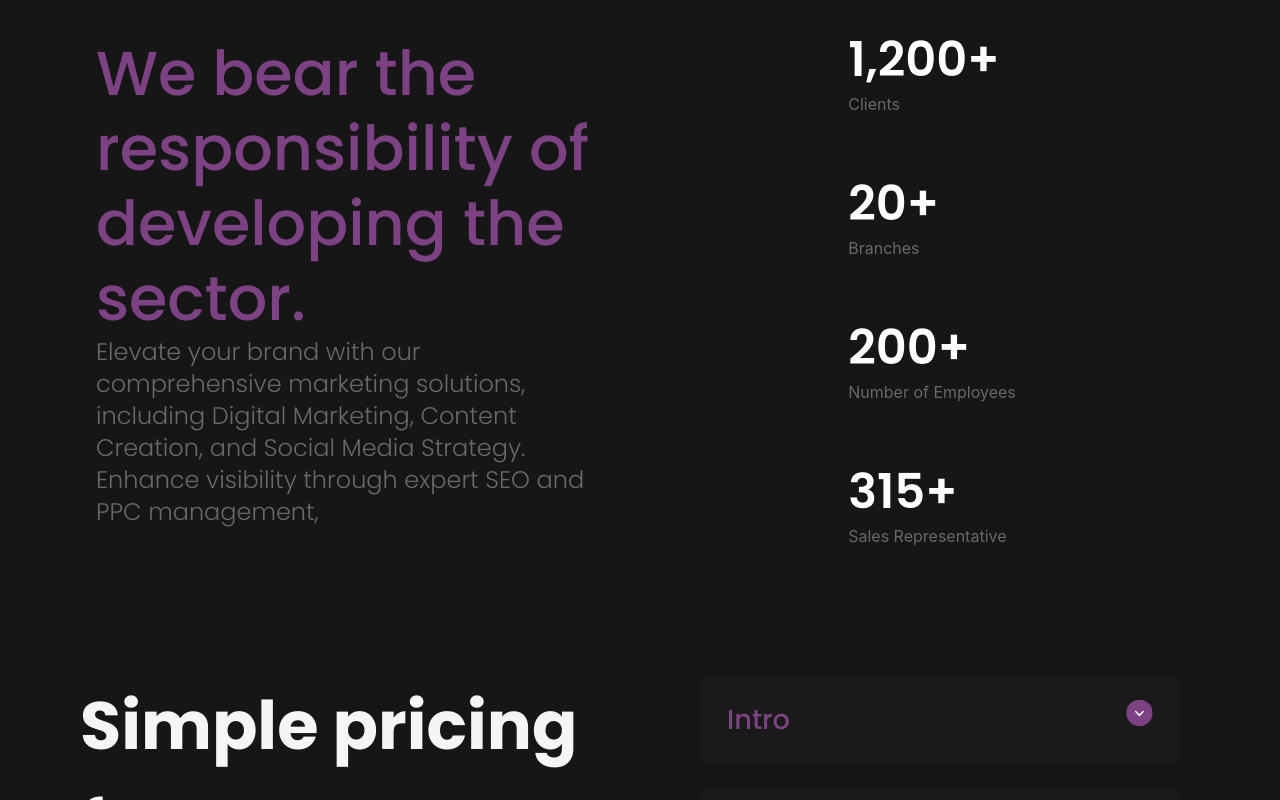
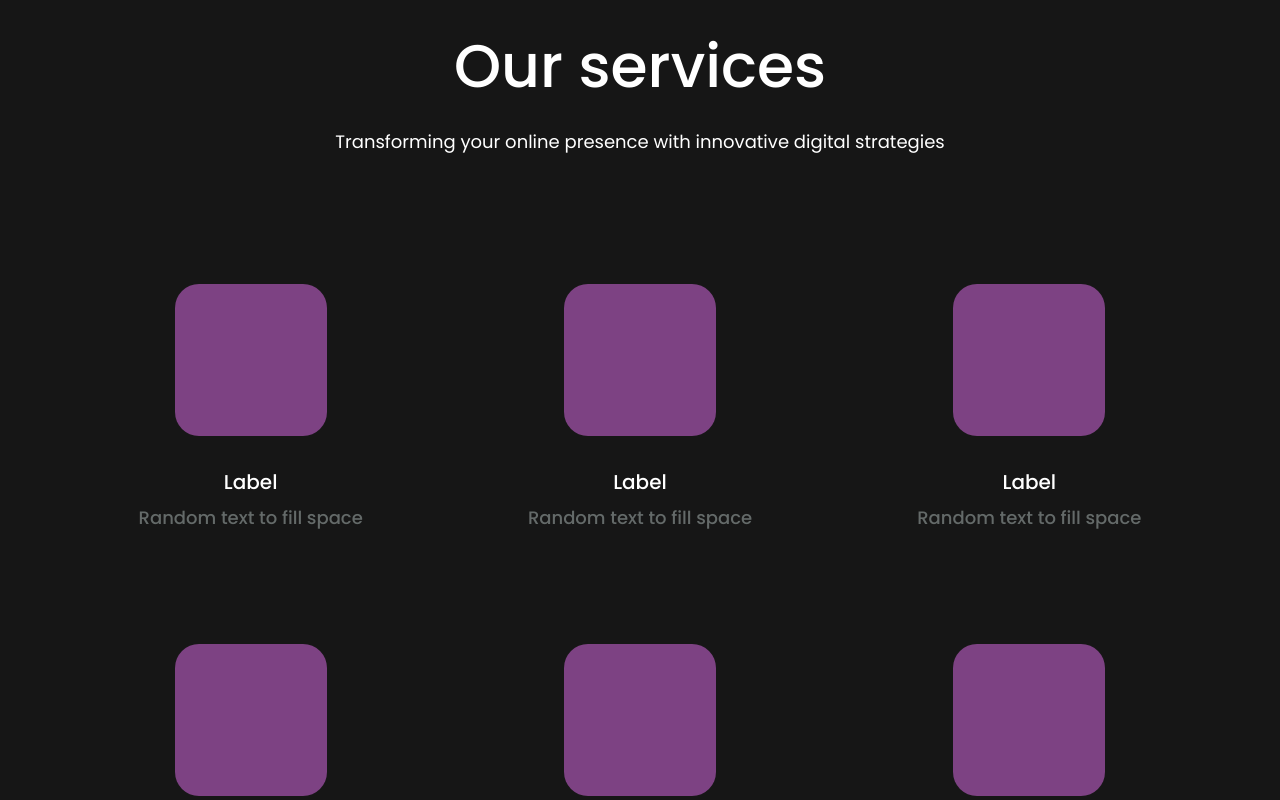
Before and after one commit to AbdwGTK/nas-test, a React (Create React App) app: page / in a window 1280 px wide. Shown: the part 1440-2240 px from the top of the page. Built offline with nearby package versions, Linux system fonts and the light colour scheme.

Commit message:
added services

```diff
--- a/src/App.tsx
+++ b/src/App.tsx
@@ -5,12 +5,14 @@ import HeroSection from "./Sections/Hero";
 import StatisticsSection from "./Sections/statistics";
 import PricingSection from "./Sections/Pricing";
 import AboutUsSection from "./Sections/AboutUs";
+import ServicesSection from "./Sections/Services";
 
 function App() {
   return (
     <div className="landing-page">
       <HeroSection />
       <AboutUsSection />
+      <ServicesSection />
       <StatisticsSection />
       <PricingSection />
     </div>
--- /dev/null
+++ b/src/Sections/Services/index.tsx
@@ -0,0 +1,62 @@
+const ServicesSection = () => {
+  return (
+    <div className="mt-40 px-8 md:px-28">
+      <div className="flex flex-col items-center w-full px-3">
+        <p className="poppins-medium text-2xl md:text-6xl text-white text-center">
+          Our services
+        </p>
+        <p className="poppins-regular text-lg mt-3 md:mt-8 text-center text-white ">
+          Transforming your online presence with innovative digital strategies
+        </p>
+      </div>
+      <div className="grid grid-cols-2 mt-10 md:mt-32 gap-6 md:gap-28 md:grid-cols-3 ">
+        <ServiceCard
+          label={"Label"}
+          description={"Random text to fill space"}
+        />
+        <ServiceCard
+          label={"Label"}
+          description={"Random text to fill space"}
+        />
+        <ServiceCard
+          label={"Label"}
+          description={"Random text to fill space"}
+        />
+        <ServiceCard
+          label={"Label"}
+          description={"Random text to fill space"}
+        />
+        <ServiceCard
+          label={"Label"}
+          description={"Random text to fill space"}
+        />
+        <ServiceCard
+          label={"Label"}
+          description={"Random text to fill space"}
+        />
+      </div>
+    </div>
+  );
+};
+
+export default ServicesSection;
+
+const ServiceCard = ({
+  label,
+  description,
+}: {
+  label: string;
+  description: string;
+}) => {
+  return (
+    <div className="flex flex-col items-center">
+      <div className="w-[118px] h-[118px] md:w-[152px] md:h-[152px] bg-[#7D4283] rounded-3xl" />
+      <p className="poppins-medium text-lg md:text-xl text-white mt-8 ">
+        {label}
+      </p>
+      <p className="poppins-medium text-center  text-[#646A69] mt-2 text-[14px] md:text-lg ">
+        {description}{" "}
+      </p>
+    </div>
+  );
+};
```
